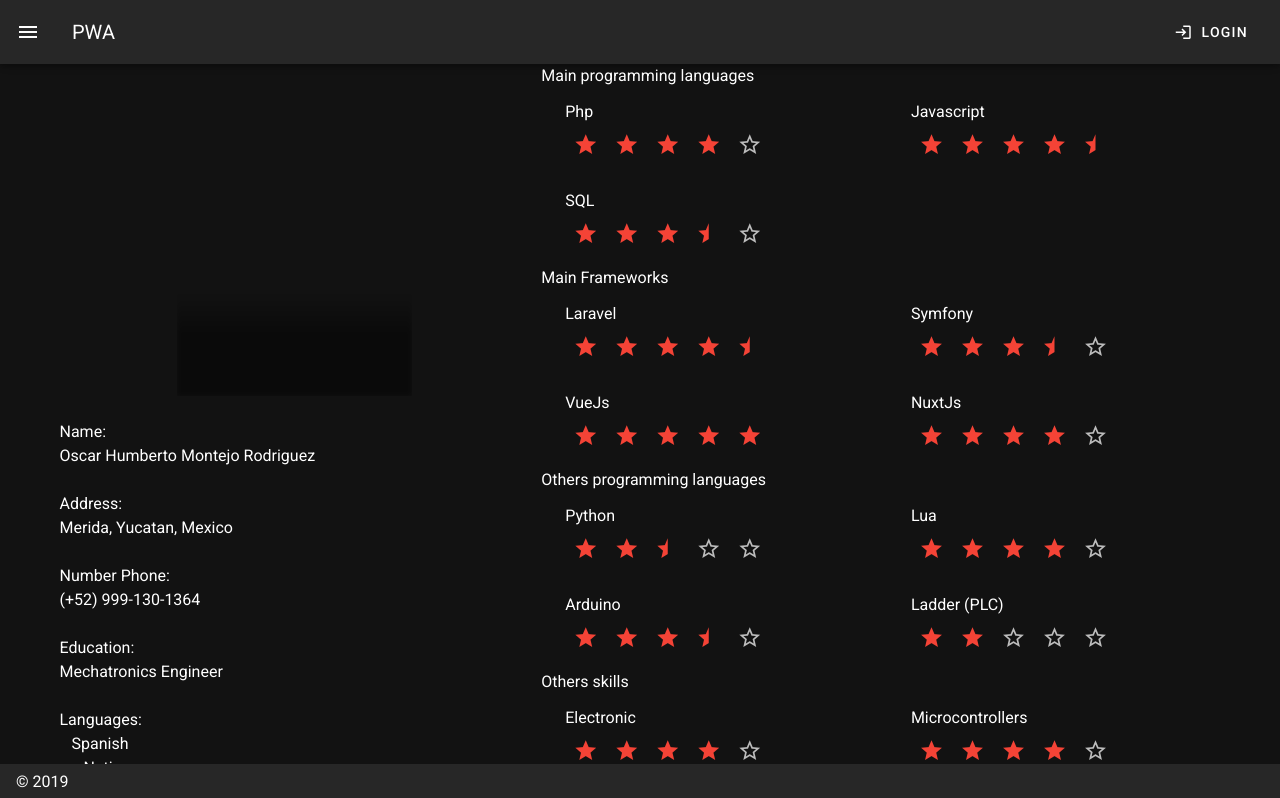
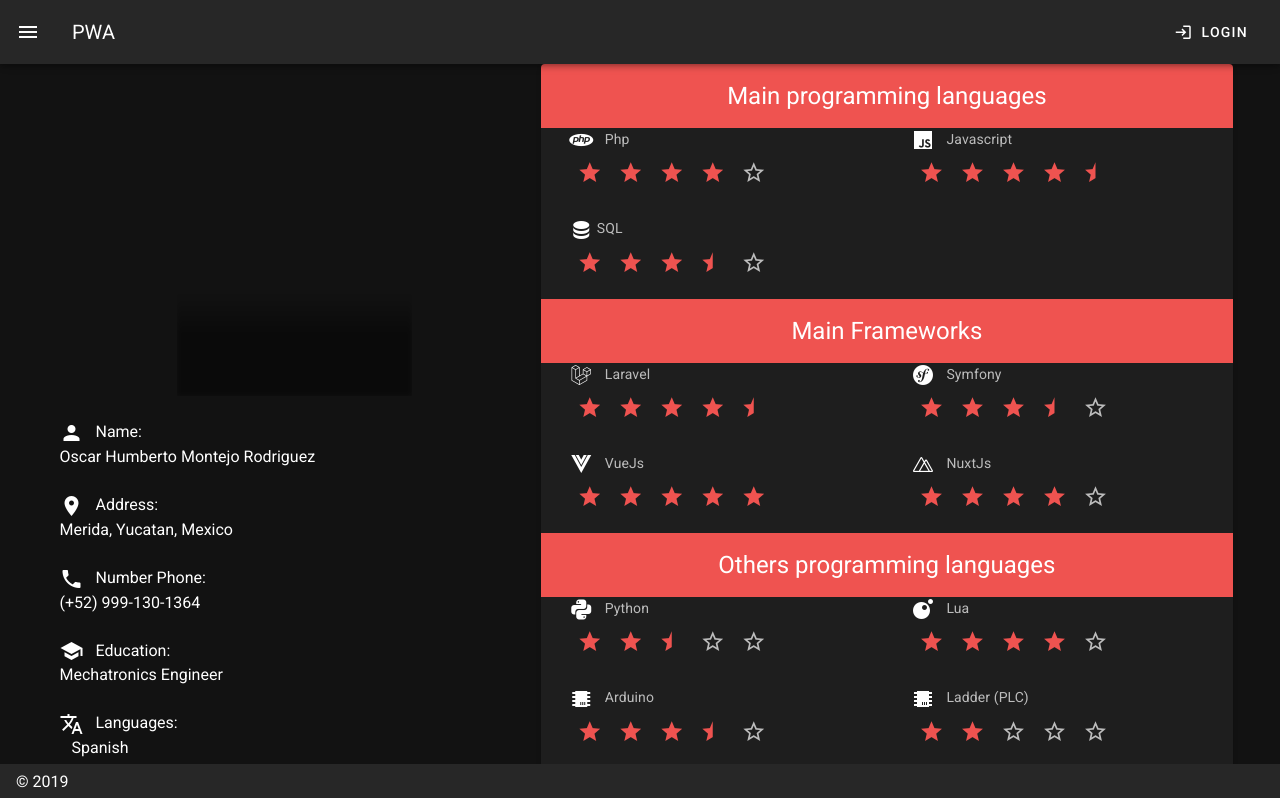
Before and after one commit to oscahumbertomr/nuxtPWA, a Nuxt app: page /aboutDeveloper in a window 1280 px wide. Shown: the top 798 px of the page. Built offline with nearby package versions, Linux system fonts and the light colour scheme.

Commit message:
icons and color on about Dev

```diff
--- a/pages/aboutDeveloper.vue
+++ b/pages/aboutDeveloper.vue
@@ -14,30 +14,35 @@
                     </v-img>
                 </v-col>
                 <v-col cols="12" class="pb-0">
+                    <v-icon left>mdi-account</v-icon>
                     Name:
                 </v-col>
                 <v-col cols="12" class="pt-0">
                     Oscar Humberto Montejo Rodriguez
                 </v-col>
                 <v-col cols="12" class="pb-0">
+                    <v-icon left>mdi-map-marker</v-icon>
                     Address:
                 </v-col>
                 <v-col cols="12" class="pt-0">
                     Merida, Yucatan, Mexico
                 </v-col>
                 <v-col cols="12" class="pb-0">
+                    <v-icon left>mdi-phone</v-icon>
                     Number Phone:
                 </v-col>
                 <v-col cols="12" class="pt-0">
                     (+52) 999-130-1364
                 </v-col>
                 <v-col cols="12" class="pb-0">
+                    <v-icon left>mdi-school</v-icon>
                     Education:
                 </v-col>
                 <v-col cols="12" class="pt-0">
                     Mechatronics Engineer
                 </v-col>
                 <v-col cols="12" class="pb-0">
+                    <v-icon left>mdi-translate</v-icon>
                     Languages:
                 </v-col>
                 <v-col cols="12" class="pt-0">
@@ -64,7 +69,7 @@
                                         full-icon="mdi-star"
                                         readonly
                                         :size="25"
-                                        color="red"
+                                        color="#EF5350"
                                         background-color="grey lighten-1"
                                 ></v-rating>
                             </v-col>
@@ -76,11 +81,15 @@
         </v-col>
         <v-col cols="7">
             <v-row cols="12">
-                Main programming languages
-            </v-row>
+                <v-card>
+                    <v-card-title style="background-color:#EF5350">
+                        <h1 class="headline mx-auto">Main programming languages</h1>
+                    </v-card-title>
+                    <v-card-text>
                         <v-row>
                             <v-col cols="6" class="py-0">
                                 <v-col class="pb-0" cols="12">
+                                    <v-icon left>mdi-language-php</v-icon>
                                     Php
                                 </v-col>
                                 <v-col class="pt-0" cols="12">
@@ -93,13 +102,14 @@
                                             full-icon="mdi-star"
                                             readonly
                                             :size="25"
-                                color="red"
+                                            color="#EF5350"
                                             background-color="grey lighten-1"
                                     ></v-rating>
                                 </v-col>
                             </v-col>
                             <v-col cols="6" class="py-0">
                                 <v-col class="pb-0" cols="12">
+                                    <v-icon left>mdi-language-javascript</v-icon>
                                     Javascript
                                 </v-col>
                                 <v-col class="pt-0" cols="12">
@@ -112,13 +122,14 @@
                                             full-icon="mdi-star"
                                             readonly
                                             :size="25"
-                                color="red"
+                                            color="#EF5350"
                                             background-color="grey lighten-1"
                                     ></v-rating>
                                 </v-col>
                             </v-col>
                             <v-col cols="6" class="py-0">
                                 <v-col class="pb-0" cols="12">
+                                    <v-icon>mdi-database</v-icon>
                                     SQL
                                 </v-col>
                                 <v-col class="pt-0" cols="12">
@@ -131,18 +142,21 @@
                                             full-icon="mdi-star"
                                             readonly
                                             :size="25"
-                                color="red"
+                                            color="#EF5350"
                                             background-color="grey lighten-1"
                                     ></v-rating>
                                 </v-col>
                             </v-col>
                         </v-row>
-            <v-row cols="12">
-                Main Frameworks
-            </v-row>
+                    </v-card-text>
+                    <v-card-title style="background-color:#EF5350">
+                        <h1 class="headline mx-auto"> Main Frameworks</h1>
+                    </v-card-title>
+                    <v-card-text>
                         <v-row>
                             <v-col cols="6" class="py-0">
                                 <v-col class="pb-0" cols="12">
+                                    <v-icon left>mdi-laravel</v-icon>
                                     Laravel
                                 </v-col>
                                 <v-col class="pt-0" cols="12">
@@ -155,13 +169,14 @@
                                             full-icon="mdi-star"
                                             readonly
                                             :size="25"
-                                color="red"
+                                            color="#EF5350"
                                             background-color="grey lighten-1"
                                     ></v-rating>
                                 </v-col>
                             </v-col>
                             <v-col cols="6" class="py-0">
                                 <v-col class="pb-0" cols="12">
+                                    <v-icon left>mdi-symfony</v-icon>
                                     Symfony
                                 </v-col>
                                 <v-col class="pt-0" cols="12">
@@ -174,13 +189,14 @@
                                             full-icon="mdi-star"
                                             readonly
                                             :size="25"
-                                color="red"
+                                            color="#EF5350"
                                             background-color="grey lighten-1"
                                     ></v-rating>
                                 </v-col>
                             </v-col>
                             <v-col cols="6" class="py-0">
                                 <v-col class="pb-0" cols="12">
+                                    <v-icon left>mdi-vuejs</v-icon>
                                     VueJs
                                 </v-col>
                                 <v-col class="pt-0" cols="12">
@@ -193,13 +209,14 @@
                                             full-icon="mdi-star"
                                             readonly
                                             :size="25"
-                                color="red"
+                                            color="#EF5350"
                                             background-color="grey lighten-1"
                                     ></v-rating>
                                 </v-col>
                             </v-col>
                             <v-col cols="6" class="py-0">
                                 <v-col class="pb-0" cols="12">
+                                    <v-icon left>mdi-nuxt</v-icon>
                                     NuxtJs
                                 </v-col>
                                 <v-col class="pt-0" cols="12">
@@ -212,19 +229,23 @@
                                             full-icon="mdi-star"
                                             readonly
                                             :size="25"
-                                color="red"
+                                            color="#EF5350"
                                             background-color="grey lighten-1"
                                     ></v-rating>
                                 </v-col>
                             </v-col>
                         </v-row>
-            <v-row cols="12">
-            Others programming languages
-        </v-row>
+                    </v-card-text>
+                    <v-card-title style="background-color:#EF5350">
+                        <h1 class="headline mx-auto">Others programming languages</h1>
+                    </v-card-title>
+                    <v-card-text>
                         <v-row>
                             <v-col cols="6" class="py-0">
                                 <v-col class="pb-0" cols="12">
+                                    <v-icon left>mdi-language-python</v-icon>
                                     Python
+
                                 </v-col>
                                 <v-col class="pt-0" cols="12">
                                     <v-rating
@@ -236,13 +257,14 @@
                                             full-icon="mdi-star"
                                             readonly
                                             :size="25"
-                                color="red"
+                                            color="#EF5350"
                                             background-color="grey lighten-1"
                                     ></v-rating>
                                 </v-col>
                             </v-col>
                             <v-col cols="6" class="py-0">
                                 <v-col class="pb-0" cols="12">
+                                    <v-icon left>mdi-language-lua</v-icon>
                                     Lua
                                 </v-col>
                                 <v-col class="pt-0" cols="12">
@@ -255,13 +277,14 @@
                                             full-icon="mdi-star"
                                             readonly
                                             :size="25"
-                                color="red"
+                                            color="#EF5350"
                                             background-color="grey lighten-1"
                                     ></v-rating>
                                 </v-col>
                             </v-col>
                             <v-col cols="6" class="py-0">
                                 <v-col class="pb-0" cols="12">
+                                    <v-icon left>mdi-chip</v-icon>
                                     Arduino
                                 </v-col>
                                 <v-col class="pt-0" cols="12">
@@ -274,13 +297,14 @@
                                             full-icon="mdi-star"
                                             readonly
                                             :size="25"
-                                color="red"
+                                            color="#EF5350"
                                             background-color="grey lighten-1"
                                     ></v-rating>
                                 </v-col>
                             </v-col>
                             <v-col cols="6" class="py-0">
                                 <v-col class="pb-0" cols="12">
+                                    <v-icon left>mdi-chip</v-icon>
                                     Ladder (PLC)
                                 </v-col>
                                 <v-col class="pt-0" cols="12">
@@ -293,18 +317,22 @@
                                             full-icon="mdi-star"
                                             readonly
                                             :size="25"
-                                color="red"
+                                            color="#EF5350"
                                             background-color="grey lighten-1"
                                     ></v-rating>
                                 </v-col>
                             </v-col>
                         </v-row>
-            <v-row cols="12">
-                Others skills
-            </v-row>
+                    </v-card-text>
+
+                    <v-card-title style="background-color:#EF5350">
+                        <h1 class="headline mx-auto">Others skills</h1>
+                    </v-card-title>
+                    <v-card-text>
                         <v-row>
                             <v-col cols="6" class="py-0">
                                 <v-col class="pb-0" cols="12">
+                                    <v-icon left>mdi-flash</v-icon>
                                     Electronic
                                 </v-col>
                                 <v-col class="pt-0" cols="12">
@@ -317,13 +345,14 @@
                                             full-icon="mdi-star"
                                             readonly
                                             :size="25"
-                                color="red"
+                                            color="#EF5350"
                                             background-color="grey lighten-1"
                                     ></v-rating>
                                 </v-col>
                             </v-col>
                             <v-col cols="6" class="py-0">
                                 <v-col class="pb-0" cols="12">
+                                    <v-icon left>mdi-chip</v-icon>
                                     Microcontrollers
                                 </v-col>
                                 <v-col class="pt-0" cols="12">
@@ -336,13 +365,14 @@
                                             full-icon="mdi-star"
                                             readonly
                                             :size="25"
-                                color="red"
+                                            color="#EF5350"
                                             background-color="grey lighten-1"
                                     ></v-rating>
                                 </v-col>
                             </v-col>
                             <v-col cols="6" class="py-0">
                                 <v-col class="pb-0" cols="12">
+                                    <v-icon left>mdi-server-network</v-icon>
                                     AWS and Linux
                                 </v-col>
                                 <v-col class="pt-0" cols="12">
@@ -355,11 +385,15 @@
                                             full-icon="mdi-star"
                                             readonly
                                             :size="25"
-                                color="red"
+                                            color="#EF5350"
                                             background-color="grey lighten-1"
                                     ></v-rating>
                                 </v-col>
                             </v-col>
+                        </v-row>
+                    </v-card-text>
+                </v-card>
+
             </v-row>
         </v-col>
     </v-row>
```
Lines whose indentation alone changed are shown as unchanged.
